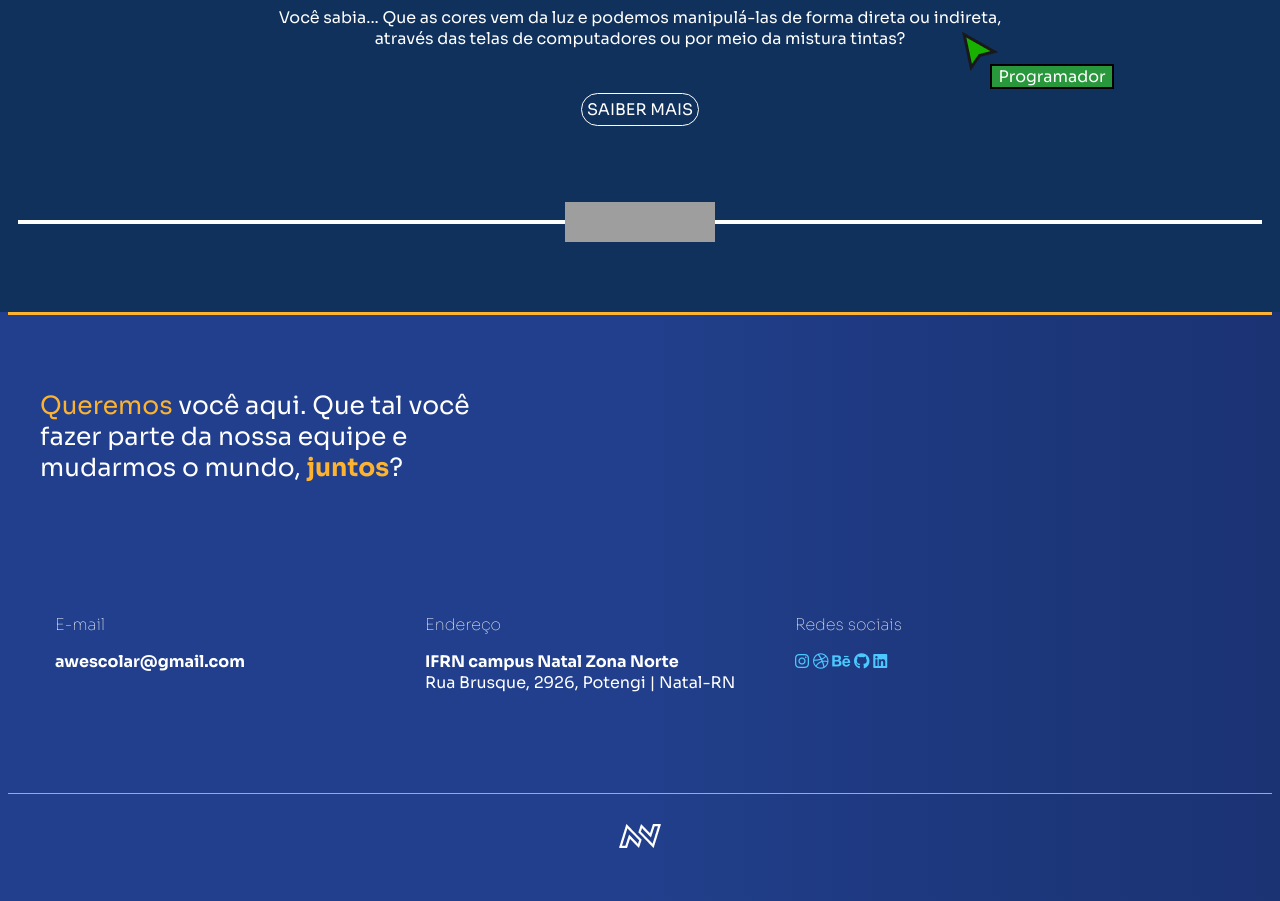
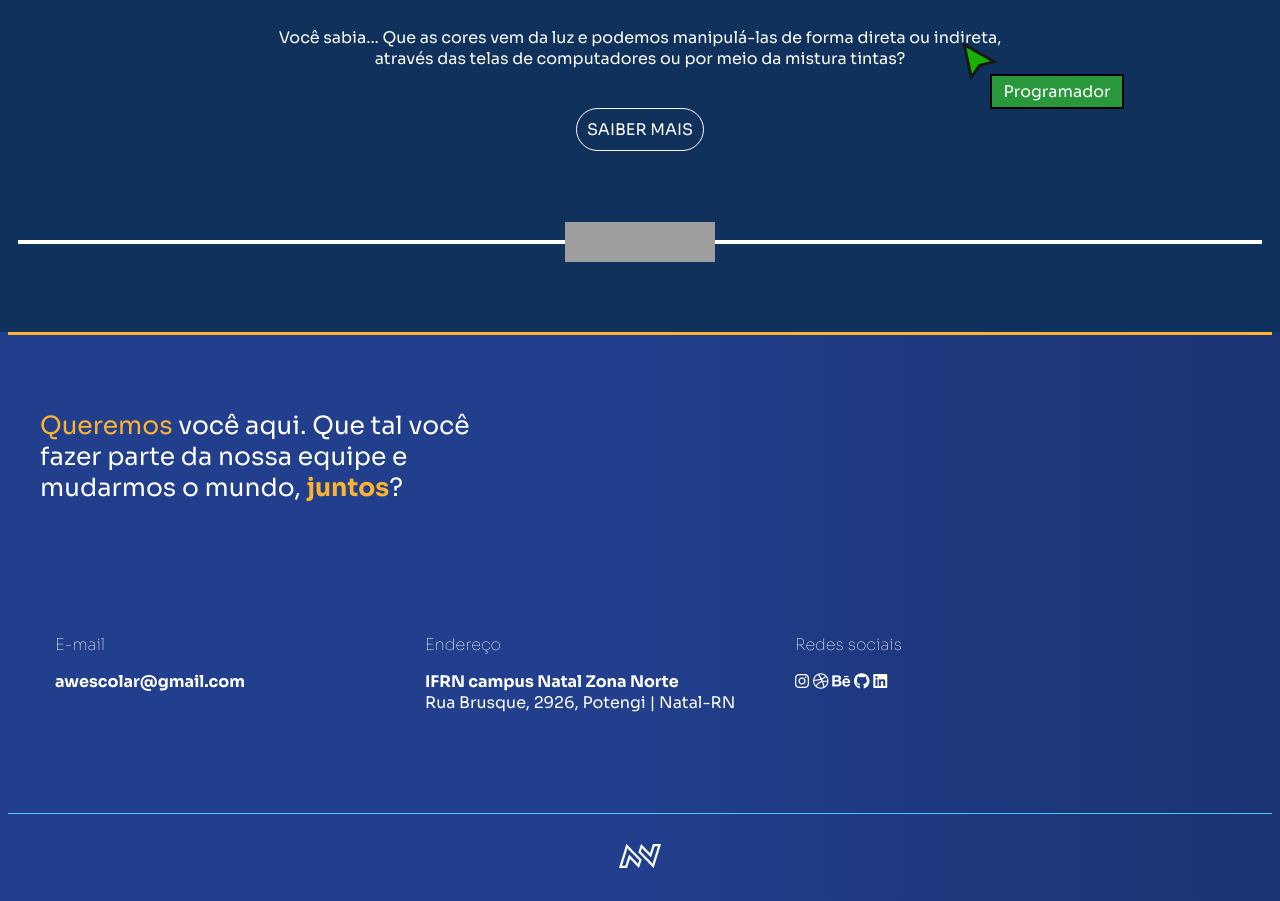
Before and after one commit to AnaClaraLDM/AAAC, a plain HTML site: page Trabalho_em_Grupo_1.html in a window 1280 px wide. Shown: the part 474-1375 px from the top of the page. Drawn offline with Linux system fonts and the light colour scheme; grey boxes are pictures that could not be loaded.

Commit message:
Alterações finais

```diff
--- a/Trabalho_em_Grupo_1.html
+++ b/Trabalho_em_Grupo_1.html
@@ -51,11 +51,11 @@
                         <p><strong>IFRN campus Natal Zona Norte</strong> <br> Rua Brusque, 2926, Potengi | Natal-RN</p>
                     </div><div class="contato">
                         <p class="lighter">Redes sociais</p>
-                        <i class="fa-brands fa-instagram"></i>
-                        <i class="fa-brands fa-dribbble"></i>
-                        <i class="fa-brands fa-behance"></i>
-                        <i class="fa-brands fa-github"></i>
-                        <i class="fa-brands fa-linkedin"></i>
+                        <a class="fa-brands fa-instagram"></a>
+                        <a class="fa-brands fa-dribbble"></a>
+                        <a class="fa-brands fa-behance"></a>
+                        <a class="fa-brands fa-github"></a>
+                        <a class="fa-brands fa-linkedin"></a>
                     </div>
                 </div>
 
--- a/Trabalho_em_grupo_1.css
+++ b/Trabalho_em_grupo_1.css
@@ -9,12 +9,14 @@ body{
     margin-left: auto;
     margin-right: auto;
 }
+a:hover{
+    color: #FDB32F;
+}
 main{
     text-align: center;
 }
 .pagina{
     background-color: #0F315C;
-
     margin: -10px;
     margin-bottom: 0px;
     padding: 20px;
@@ -23,6 +25,7 @@ main .name-figma{
     border: 2px solid black;
     position: relative;
     text-align: center;
+    padding: 5px;
 }
 main .name-figma img{
     position: absolute;
@@ -72,7 +75,7 @@ a{
     text-transform: uppercase;
     color:white;
     text-decoration: none;
-    padding: 5px;
+    padding: 10px;
     border: 1px solid #ffff;
     border-radius: 30px;
     margin: auto;
```
